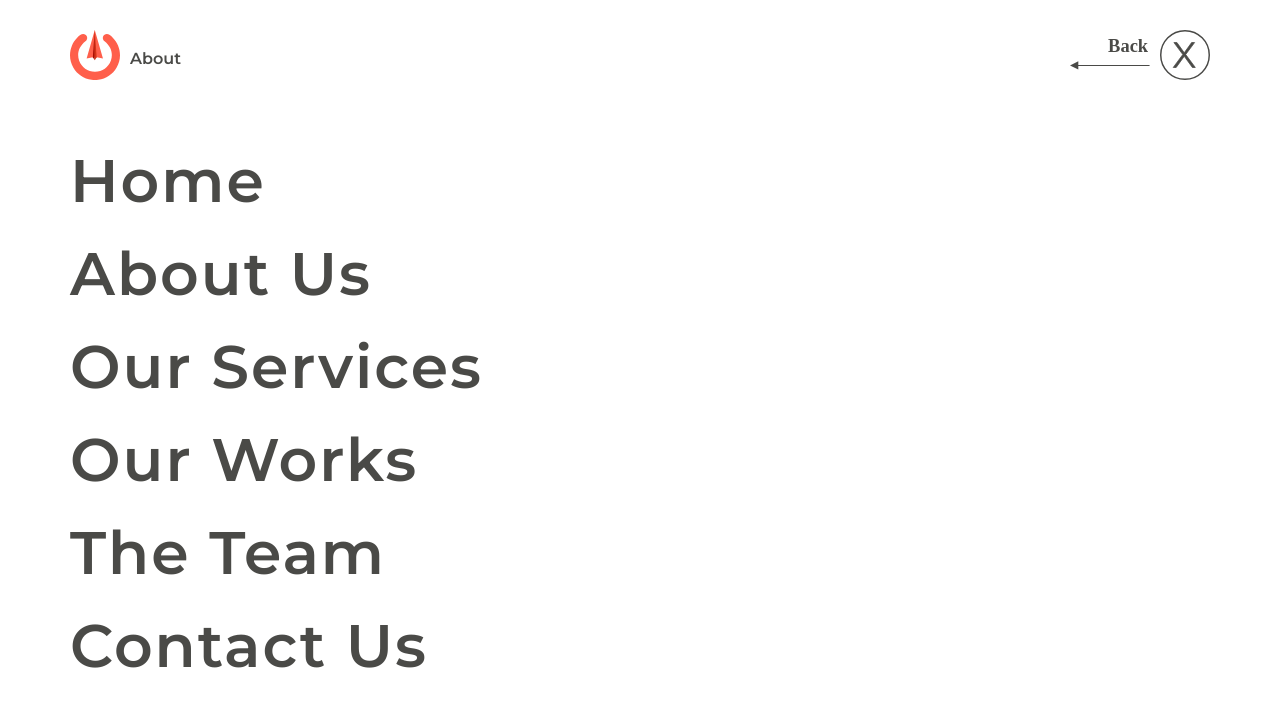
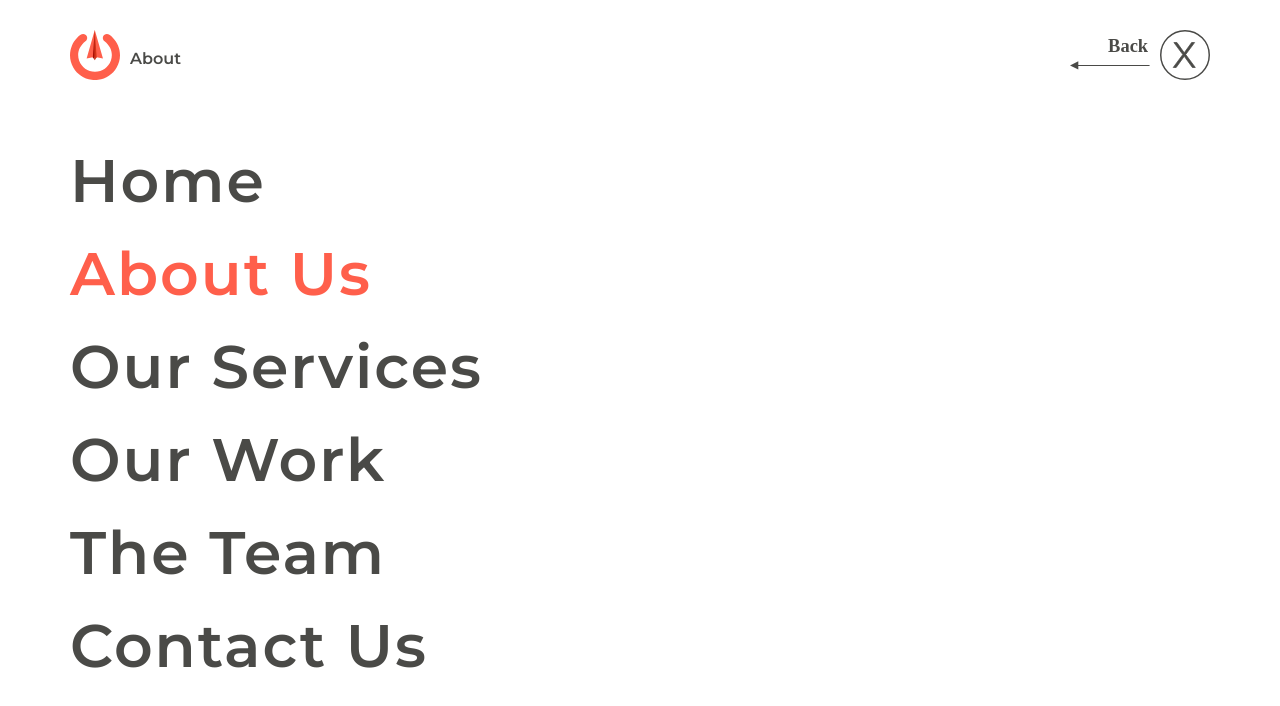
Before and after one commit to akpante3/Forza-WEB, a React (Create React App) app: page /about in a window 1280 px wide. Both pictures are taken after a click on the element 1185 px from the left and 57 px from the top of the page. Shown: the top 706 px of the page. Built offline with nearby package versions, Linux system fonts and the light colour scheme; no server answers; a web font is replaced by a local one.

Commit message:
menu update

```diff
--- a/src/components/menu/Menu.jsx
+++ b/src/components/menu/Menu.jsx
@@ -1,20 +1,21 @@
 import React from 'react';
 import {
-  Link
+  Link, useLocation
 } from "react-router-dom";
 import './Menu.scss';
 
 const Menu = (props) => {
+  let location = useLocation()
 
   return (
     <div className={['menu','menu--bg-white', `${props.class}`].join(' ')}>
        <div className="menu__items">
-            <div className="menu__item" onClick={props.toggleMenu}><Link to="/">Home</Link></div>
-            <div className="menu__item" onClick={props.toggleMenu}><Link to="/about/who-we-are">About Us</Link></div>
-            <div className="menu__item" onClick={props.toggleMenu}><Link to="/services/our-services">Our Services</Link></div>
-            <div className="menu__item" onClick={props.toggleMenu}><Link to="/our-works">Our Works</Link></div>
-            <div className="menu__item" onClick={props.toggleMenu}><Link to="/team">The Team</Link></div>
-            <div className="menu__item" onClick={props.toggleMenu}><Link to="/contact">Contact Us</Link></div>
+            <div className={["menu__item", location.pathname === '/' ? "menu__item--active" : ''].join(' ')} onClick={props.toggleMenu}><Link to="/">Home</Link></div>
+            <div className={["menu__item", location.pathname.includes('/about') ? "menu__item--active" : ''].join(' ')} onClick={props.toggleMenu}><Link to="/about/who-we-are">About Us</Link></div>
+            <div className={["menu__item", location.pathname.includes('/services/') ? "menu__item--active" : ''].join(' ')} onClick={props.toggleMenu}><Link to="/services/our-services">Our Services</Link></div>
+            <div className={["menu__item", location.pathname === '/our-work' ? "menu__item--active" : ''].join(' ')} onClick={props.toggleMenu}><Link to="/our-works">Our Work</Link></div>
+            <div className={["menu__item", location.pathname === '/team' ? "menu__item--active" : ''].join(' ')} onClick={props.toggleMenu}><Link to="/team">The Team</Link></div>
+            <div className={["menu__item", location.pathname === '/contact' ? "menu__item--active" : ''].join(' ')} onClick={props.toggleMenu}><Link to="/contact">Contact Us</Link></div>
        </div>
     </div>
   );
--- a/src/components/menu/Menu.scss
+++ b/src/components/menu/Menu.scss
@@ -33,6 +33,9 @@
         cursor: pointer;
         letter-spacing: 2px;
         margin-bottom: 20px;
+        &--active {
+            color: #FF5F4B;
+        }
         @media (max-width: 700px) {
             font-size: 45px;
             margin-bottom: 10px;
```
